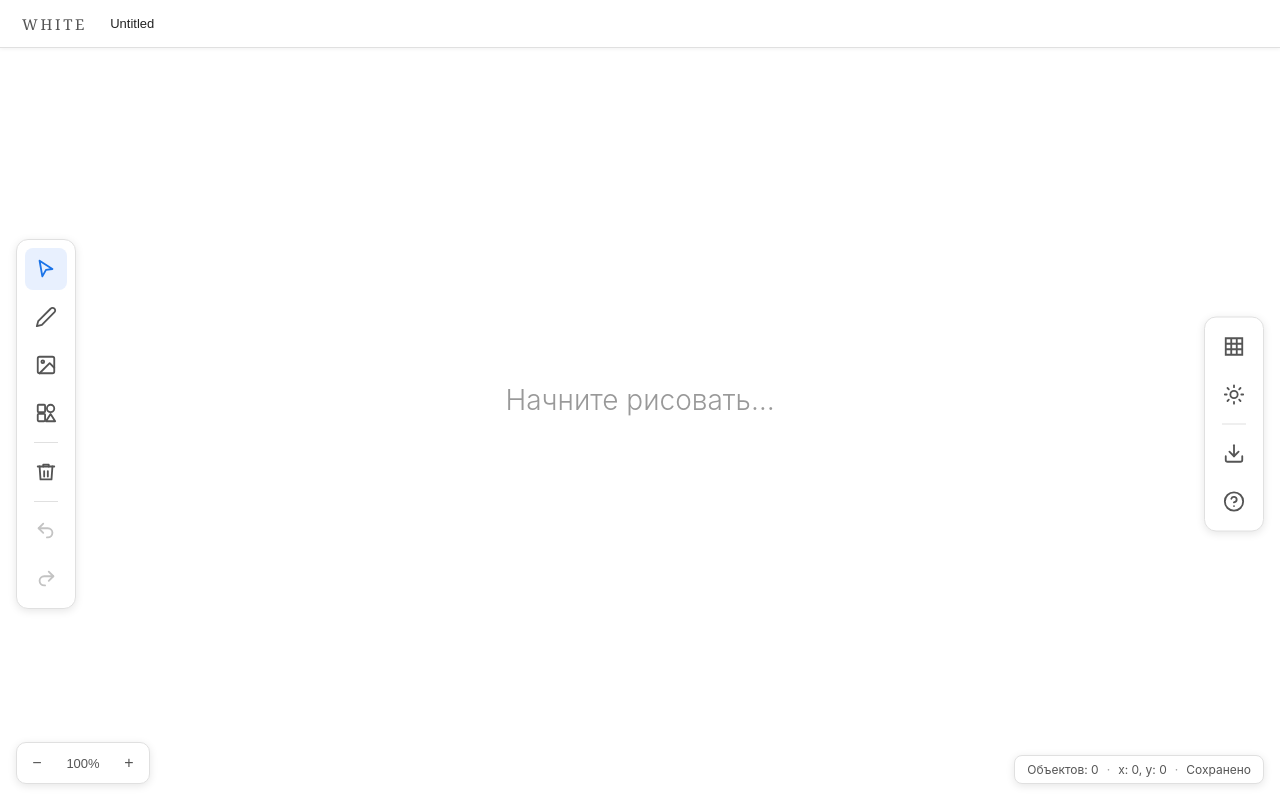
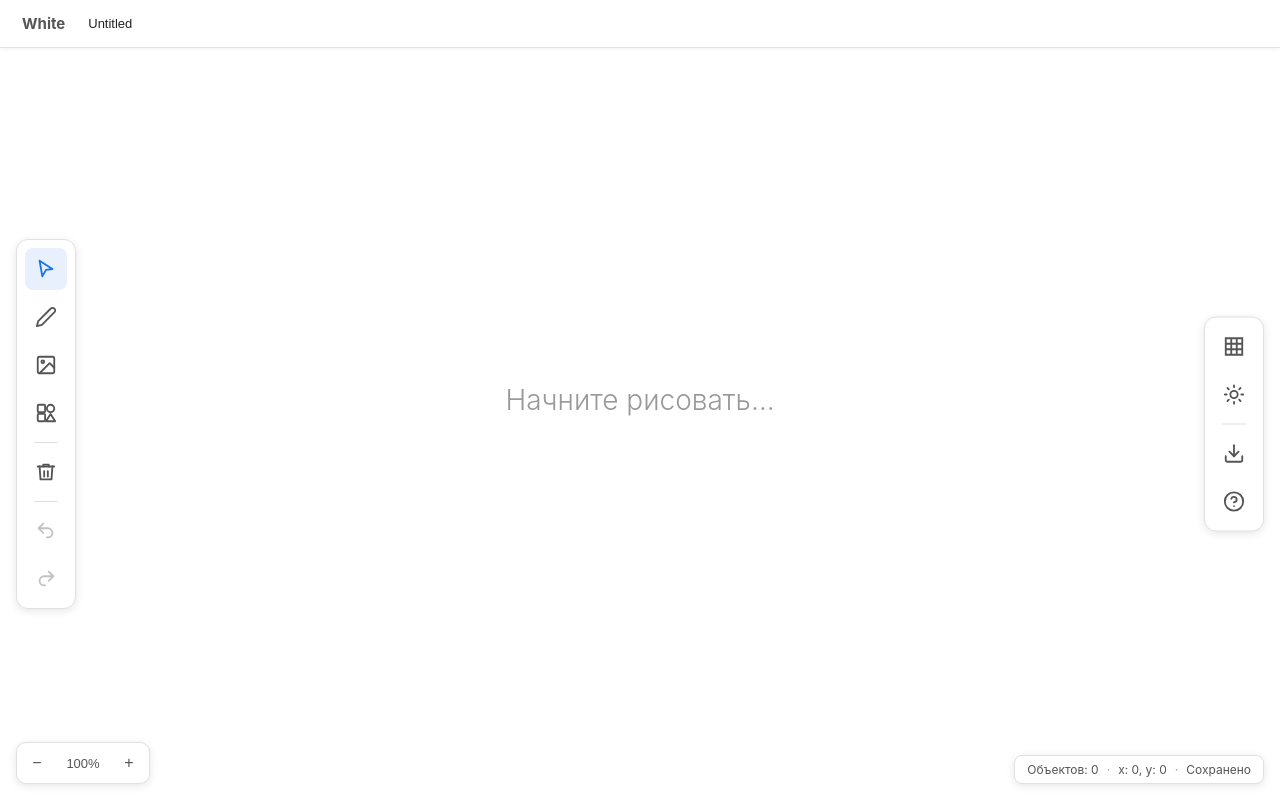
Before and after one commit to romankandeevy/whiteboard, a plain HTML site: page index.html in a window 1280 px wide. Drawn offline with Linux system fonts and the light colour scheme.

Commit message:
style: logo bold minimal

```diff
--- a/css/style.css
+++ b/css/style.css
@@ -113,10 +113,9 @@ canvas {
   cursor: pointer;
   color: var(--text-muted);
   font-size: 15px;
-  font-weight: 400;
-  letter-spacing: 0.18em;
-  font-family: 'Georgia', 'Times New Roman', serif;
-  text-transform: uppercase;
+  font-weight: 700;
+  letter-spacing: 0;
+  font-family: inherit;
   transition: background 0.15s, color 0.15s;
   flex-shrink: 0;
 }
```
